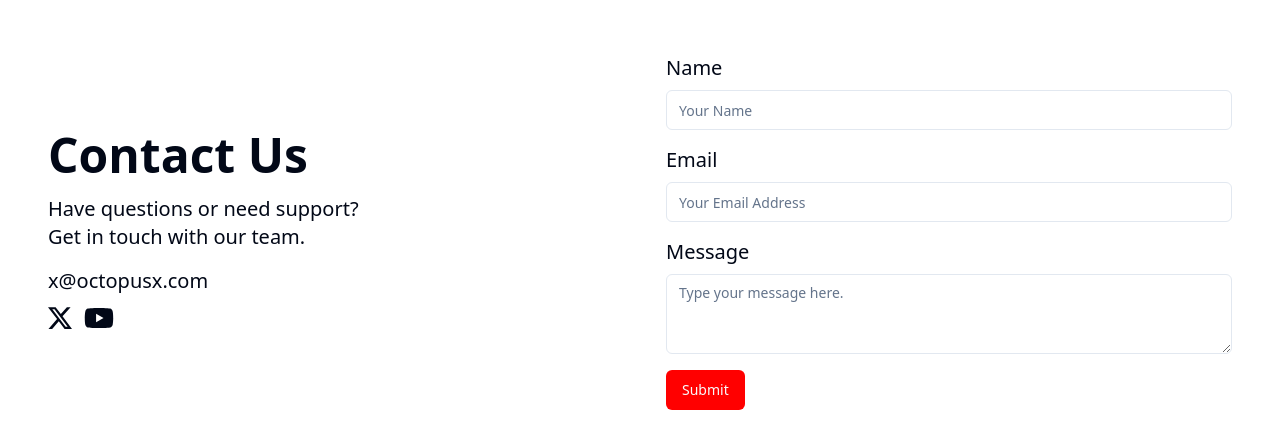
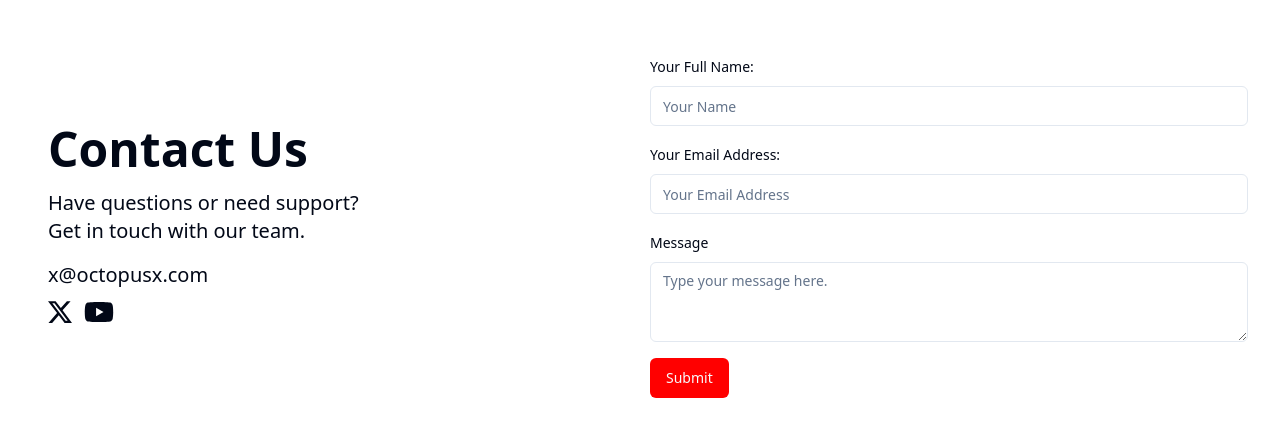
Before and after one commit to wolfiee42/OctopusX, a React (Vite) app: page / in a window 1280 px wide. Shown: the part 2689-3112 px from the top of the page. Built offline with nearby package versions, Linux system fonts and the light colour scheme.

Commit message:
form completed

```diff
--- a/package.json
+++ b/package.json
@@ -11,6 +11,7 @@
   },
   "dependencies": {
     "@hookform/resolvers": "^3.9.0",
+    "@radix-ui/react-label": "^2.1.0",
     "@radix-ui/react-slot": "^1.1.0",
     "class-variance-authority": "^0.7.0",
     "clsx": "^2.1.1",
--- a/src/components/ContactUs.jsx
+++ b/src/components/ContactUs.jsx
@@ -1,4 +1,14 @@
+"use client";
+
 import { Button } from "@/components/ui/button";
+import {
+  Form,
+  FormControl,
+  FormField,
+  FormItem,
+  FormLabel,
+  FormMessage,
+} from "@/components/ui/form";
 import { Input } from "@/components/ui/input";
 import { Textarea } from "@/components/ui/textarea";
 import { BsTwitterX } from "react-icons/bs";
@@ -9,13 +19,11 @@
 import { contactSchema } from "@/schema/Schema";
 
 export default function ContactUs() {
-  const {
-    register,
-    handleSubmit,
-    formState: { errors }
-  } = useForm({
-    resolver: zodResolver(contactSchema)
+  const form = useForm({
+    resolver: zodResolver(contactSchema),
   });
+
+  const { handleSubmit, formState: { errors } } = form;
 
   const onSubmit = (data) => {
     console.log(data);
@@ -42,37 +50,67 @@
             </div>
           </div>
         </div>
-        <div className="px-4 space-y-4">
-          <form className="space-y-4" onSubmit={handleSubmit(onSubmit)} noValidate>
-            <div className="space-y-2">
-              <label className="text-xl">Name</label>
+        <Form {...form}>
+          <form onSubmit={handleSubmit(onSubmit)} className="space-y-4" noValidate>
+            <FormField
+              control={form.control}
+              name="name"
+              render={({ field }) => (
+                <FormItem>
+                  <FormLabel>Your Full Name:</FormLabel>
+                  <FormControl>
                     <Input
                       type="text"
                       placeholder="Your Name"
-                {...register("name")}
+                      {...field}
                     />
+                  </FormControl>
+                  <FormMessage>
                     {errors.name && <p className="text-red-500 text-sm">{errors.name.message}</p>}
-            </div>
-            <div className="space-y-2">
-              <label className="text-xl">Email</label>
+                  </FormMessage>
+                </FormItem>
+              )}
+            />
+            <FormField
+              control={form.control}
+              name="email"
+              render={({ field }) => (
+                <FormItem>
+                  <FormLabel>Your Email Address:</FormLabel>
+                  <FormControl>
                     <Input
                       type="email"
                       placeholder="Your Email Address"
-                {...register("email")}
+                      {...field}
                     />
+                  </FormControl>
+                  <FormMessage>
                     {errors.email && <p className="text-red-500 text-sm">{errors.email.message}</p>}
-            </div>
-            <div className="space-y-2">
-              <label className="text-xl">Message</label>
+                  </FormMessage>
+                </FormItem>
+              )}
+            />
+            <FormField
+              control={form.control}
+              name="message"
+              render={({ field }) => (
+                <FormItem>
+                  <FormLabel>Message</FormLabel>
+                  <FormControl>
                     <Textarea
                       placeholder="Type your message here."
-                {...register("message")}
+                      {...field}
                     />
+                  </FormControl>
+                  <FormMessage>
                     {errors.message && <p className="text-red-500 text-sm">{errors.message.message}</p>}
-            </div>
+                  </FormMessage>
+                </FormItem>
+              )}
+            />
             <Button variant="primary" type="submit">Submit</Button>
           </form>
-        </div>
+        </Form>
       </div>
     </section>
   );
--- /dev/null
+++ b/src/components/ui/form.jsx
@@ -0,0 +1,133 @@
+import * as React from "react"
+import { Slot } from "@radix-ui/react-slot"
+import { Controller, FormProvider, useFormContext } from "react-hook-form";
+
+import { cn } from "@/lib/utils"
+import { Label } from "@/components/ui/label"
+
+const Form = FormProvider
+
+const FormFieldContext = React.createContext({})
+
+const FormField = (
+  {
+    ...props
+  }
+) => {
+  return (
+    (<FormFieldContext.Provider value={{ name: props.name }}>
+      <Controller {...props} />
+    </FormFieldContext.Provider>)
+  );
+}
+
+const useFormField = () => {
+  const fieldContext = React.useContext(FormFieldContext)
+  const itemContext = React.useContext(FormItemContext)
+  const { getFieldState, formState } = useFormContext()
+
+  const fieldState = getFieldState(fieldContext.name, formState)
+
+  if (!fieldContext) {
+    throw new Error("useFormField should be used within <FormField>")
+  }
+
+  const { id } = itemContext
+
+  return {
+    id,
+    name: fieldContext.name,
+    formItemId: `${id}-form-item`,
+    formDescriptionId: `${id}-form-item-description`,
+    formMessageId: `${id}-form-item-message`,
+    ...fieldState,
+  }
+}
+
+const FormItemContext = React.createContext({})
+
+const FormItem = React.forwardRef(({ className, ...props }, ref) => {
+  const id = React.useId()
+
+  return (
+    (<FormItemContext.Provider value={{ id }}>
+      <div ref={ref} className={cn("space-y-2", className)} {...props} />
+    </FormItemContext.Provider>)
+  );
+})
+FormItem.displayName = "FormItem"
+
+const FormLabel = React.forwardRef(({ className, ...props }, ref) => {
+  const { error, formItemId } = useFormField()
+
+  return (
+    (<Label
+      ref={ref}
+      className={cn(error && "text-destructive", className)}
+      htmlFor={formItemId}
+      {...props} />)
+  );
+})
+FormLabel.displayName = "FormLabel"
+
+const FormControl = React.forwardRef(({ ...props }, ref) => {
+  const { error, formItemId, formDescriptionId, formMessageId } = useFormField()
+
+  return (
+    (<Slot
+      ref={ref}
+      id={formItemId}
+      aria-describedby={
+        !error
+          ? `${formDescriptionId}`
+          : `${formDescriptionId} ${formMessageId}`
+      }
+      aria-invalid={!!error}
+      {...props} />)
+  );
+})
+FormControl.displayName = "FormControl"
+
+const FormDescription = React.forwardRef(({ className, ...props }, ref) => {
+  const { formDescriptionId } = useFormField()
+
+  return (
+    (<p
+      ref={ref}
+      id={formDescriptionId}
+      className={cn("text-sm text-muted-foreground", className)}
+      {...props} />)
+  );
+})
+FormDescription.displayName = "FormDescription"
+
+const FormMessage = React.forwardRef(({ className, children, ...props }, ref) => {
+  const { error, formMessageId } = useFormField()
+  const body = error ? String(error?.message) : children
+
+  if (!body) {
+    return null
+  }
+
+  return (
+    (<p
+      ref={ref}
+      id={formMessageId}
+      className={cn("text-sm font-medium text-destructive", className)}
+      {...props}>
+      {body}
+    </p>)
+  );
+})
+FormMessage.displayName = "FormMessage"
+
+export {
+  useFormField,
+  Form,
+  FormItem,
+  FormLabel,
+  FormControl,
+  FormDescription,
+  FormMessage,
+  FormField,
+}
--- /dev/null
+++ b/src/components/ui/label.jsx
@@ -0,0 +1,16 @@
+import * as React from "react"
+import * as LabelPrimitive from "@radix-ui/react-label"
+import { cva } from "class-variance-authority";
+
+import { cn } from "@/lib/utils"
+
+const labelVariants = cva(
+  "text-sm font-medium leading-none peer-disabled:cursor-not-allowed peer-disabled:opacity-70"
+)
+
+const Label = React.forwardRef(({ className, ...props }, ref) => (
+  <LabelPrimitive.Root ref={ref} className={cn(labelVariants(), className)} {...props} />
+))
+Label.displayName = LabelPrimitive.Root.displayName
+
+export { Label }
```
Also changed, not shown: src/components/ui/input.jsx (+8 -7 lines), 1 other file (tests, documents, lock files or other folders). Lines whose indentation alone changed are shown as unchanged.
